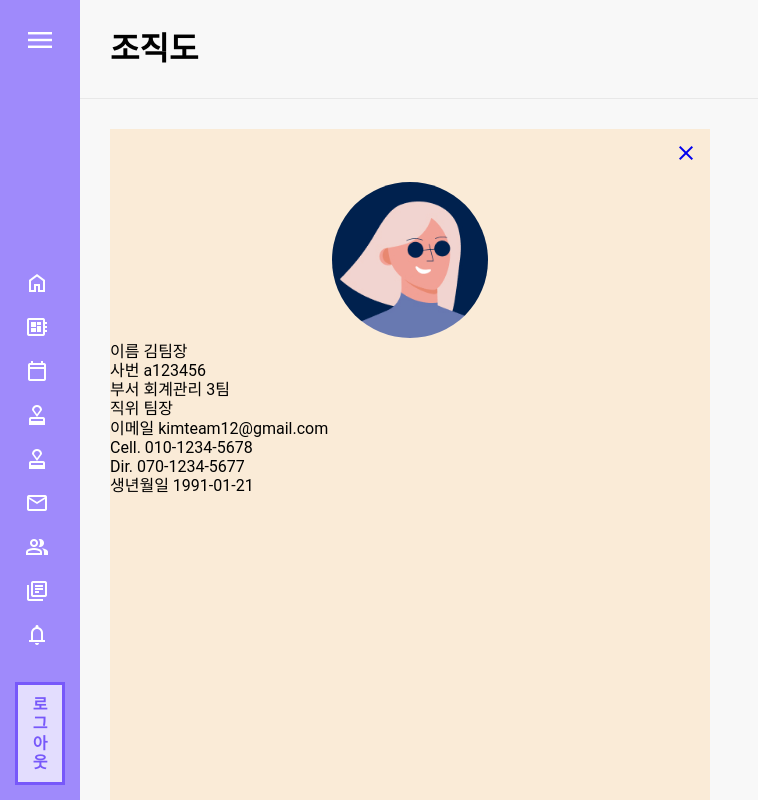
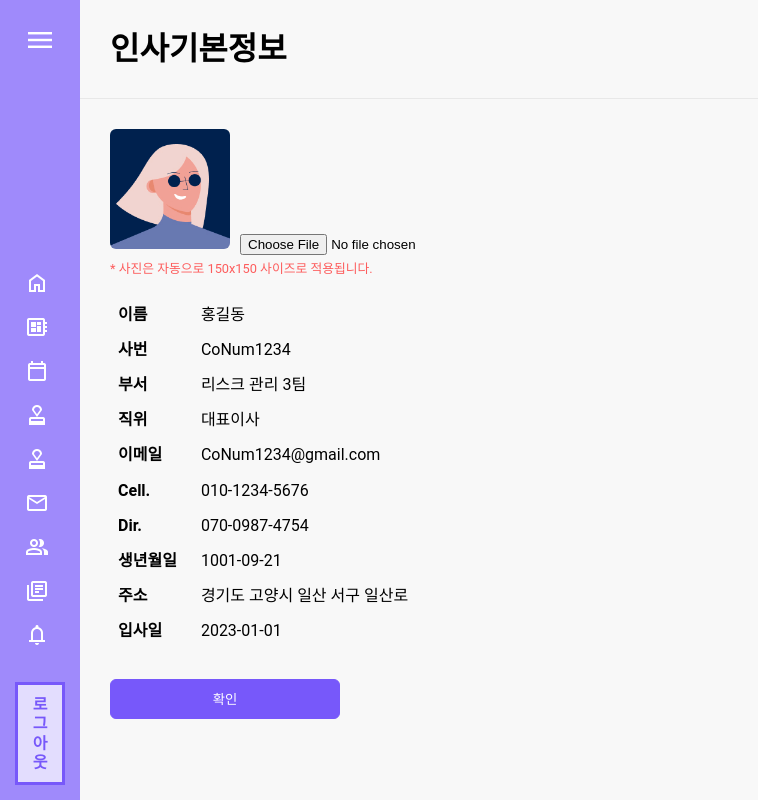
Before and after one commit to IMFOMATE/infomate_front, a React (Create React App) app: page /memberInfo in a window 1280 px wide. Shown: the top 800 px of the page, without its empty margins (0-758 px from the left). Built offline with nearby package versions, Linux system fonts and the light colour scheme.

Commit message:
updatemember

```diff
--- a/src/App.js
+++ b/src/App.js
@@ -22,6 +22,7 @@ import SearchDept from './pages/manage/SearchDept';
 import './layouts/Default.css';
 import MemberInfo from './pages/manage/MemberInfo';
 import ChartModal from './pages/manage/ChartModal';
+import UpdateMember from './pages/manage/UpdateMember';
 
 
 function App() {
@@ -77,6 +78,8 @@ function App() {
             </Route>
             <Route path='/searchDept' element={<SearchDept/>}/>
             <Route path='memberInfo' element={<MemberInfo/>}/>
+            <Route path='memberupdate' element={<UpdateMember/>}/>
+
             <Route path='test' element={<ChartModal/>}/>
           </Route>
         </Routes>
--- a/src/components/common/Navbar.jsx
+++ b/src/components/common/Navbar.jsx
@@ -24,8 +24,8 @@ function Navbar() {
                 </div>
             </div>
             <ul className=''>
-                <li className='' onClick={()=>toggleTitle("Home")}>
-                    <NavLink to="/" >
+                <li className='' onClick={()=>toggleTitle("Group")}>
+                    <NavLink to="/manage" >
                         <span className={`material-symbols-outlined icon ${NavStyle.icon}`}>
                             home
                         </span>
--- a/src/pages/manage/DeptList.jsx
+++ b/src/pages/manage/DeptList.jsx
@@ -15,7 +15,7 @@ function DeptList({data}) {
                         <td>{m.name}</td>
                         <td>{m.num}</td>
                         <td>{m.dept}</td>
-                        <td><Link to={m.groupalet} className={SdeptCss.board_link}>
+                        <td><Link to={m.link} className={SdeptCss.board_link}>
                             <button className={SdeptCss.bnt}>정보 </button>
                             </Link></td>
                     </tr>
--- a/src/pages/manage/GroupNav.js
+++ b/src/pages/manage/GroupNav.js
@@ -25,5 +25,7 @@ export default GroupNav;
 const GroupLink = [
     {text:'전체조직도', link:'/manage'},
     {text:'부서조회', link:'/searchDept'},
-    {text:'직원조회', link:'memberInfo'},
+    {text:'직원정보확인', link:'memberInfo'},
+    {text:'직원입력', link:'memberupdate'},
+
 ]
--- a/src/pages/manage/Info.module.css
+++ b/src/pages/manage/Info.module.css
@@ -6,11 +6,133 @@
 }
 
 .infoWrap{
-    width: 50%;
+    width: 600px;
     height: 100vh;
-    background-color: antiquewhite;
+    /* background-color: rgb(250, 245, 238); */
     margin: 30px ;
 }
+
+/* 이미지 */
+.imgFile {
+    margin-left: 10px;
+}
+.empInfo > p{
+    font-size: 0.8em;
+    margin-top: 6px;
+    color: rgb(253, 93, 93);
+}
+
+
+.empSign {
+    padding-top: 20px;
+}
+
+
+.empBody > tr {
+    margin: 0px;
+
+}
+
+.empBody > tr > th {
+    /* background-color: rgb(231, 231, 231); */
+    padding: 8px;
+    text-align: left;
+    /* margin: 0px; */
+    /* border: 1px solid white; */
+}
+
+.empBody > tr > td {
+    width: 420px;
+    text-align: left;
+    padding-left: 16px;
+    /* border:  1px solid rgb(224, 224, 224); */
+    /* border-bottom: 1px solid rgb(224, 224, 224); */
+
+}
+
+
+/*****************************인사정보등록*******************************/
+
+.infoList{
+    font-weight: bold;
+    padding-top: 2px;
+}
+
+.infoList > span {
+    display: inline-block;
+    width: 64px;
+    height: 30px;
+    /* background-color: #A2A3A3; */
+    text-align: right;
+}
+
+.infoList > input {
+    width: 226px;
+    height: 24px;
+    border-radius: 4px;
+    border: 1px solid #A2A3A3;
+    margin: 0px 0px 0px 14px ;
+}
+
+.infoList > input:focus{
+    border: 1px solid #7758FA;
+}
+
+/* 버튼 */
+.infoBnt > button:first-child {
+    width: 150px;
+    height: 40px;
+    background-color: #7758FA;
+    color: white;
+    border-radius: 6px;
+    border: 1px solid #7758FA;
+    margin: 30px 0px 0px 0px;
+}
+
+.infoBnt > button:last-child {
+    border:1px solid #A2A3A3;
+    color: #818181;
+    width: 150px;
+    height: 40px;
+    border-radius: 6px;
+    margin: 10px;
+
+
+}
+
+
+.checkBnt > button {
+    width: 230px;
+    height: 40px;
+    background-color: #7758FA;
+    color: white;
+    border-radius: 6px;
+    border: 1px solid #7758FA;
+    margin: 30px 0px 0px 0px;
+
+}
+.checkBnt > button > a {
+    color: white;
+}
+
+
+.bntLink{
+    color: white
+}
+
+
+
+
+
+
+
+
+
+
+
+
+
+
 
 /* 아이콘 */
 .infoIcon{
@@ -18,15 +140,19 @@
     padding: 12px;
 }
 
-.empInfo{
+/* .empInfo{
     text-align: center;
-}
+} */
 .empImage{
-    width: 26%;
-    border-radius: 100px;
+    width: 120px;
+    border-radius: 6px;
 }
 
 .empSign {
-    width: 80%;
-    /* mar */
+    width: 90%;
+    /* margin: auto; */
 }
+
+.empSign > p {
+    margin: 10px;
+}
--- a/src/pages/manage/MemberInfo.jsx
+++ b/src/pages/manage/MemberInfo.jsx
@@ -9,29 +9,66 @@ function MemberInfo(){
     return(
         <>
             <main className={`main ${GroupCss.main}`}>
-                <h1>조직도</h1>
+                <h1>인사기본정보</h1>
                 <div className={`infoWrap ${InfoCss.infoWrap}`}>
-                        <div className={`infoIcon ${InfoCss.infoIcon}`}>
-                        <Link to='/'>
-                            <span className='material-symbols-outlined'>
-                                        close
-                            </span>
-                        </Link>
-                        </div>
                     <div className={`empInfo ${InfoCss.empInfo}`}>
                         <img className={`empImage ${InfoCss.empImage}`} alt='empImage' src='img/user.jpg'/>
+                        <input type='file' className={`imgFile ${InfoCss.imgFile}`}/>
+                        <p>* 사진은 자동으로 150x150 사이즈로 적용됩니다.</p>
                     </div>
                     <div className={`empSign ${InfoCss.empSign}`}>
-                        <p>이름  김팀장</p>
-                        <p>사번  a123456</p>
-                        <p>부서  회계관리 3팀</p>
-                        <p>직위  팀장</p>
-                        <p>이메일  kimteam12@gmail.com</p>
-                        <p>Cell.  010-1234-5678</p>
-                        <p>Dir.  070-1234-5677</p>
-                        <p>생년월일  1991-01-21</p>
+                        <table>
+                            <tbody className={`empBody ${InfoCss.empBody}`}>
+                                <tr>
+                                    <th>이름</th>
+                                    <td>홍길동</td>
+                                </tr>
+                                <tr>
+                                    <th>사번</th>
+                                    <td>CoNum1234</td>
+                                </tr>
+                                <tr>
+                                    <th>부서</th>
+                                    <td>리스크 관리 3팀</td>
+                                </tr>
+                                <tr>
+                                    <th>직위</th>
+                                    <td>대표이사</td>
+                                </tr>
+                                <tr>
+                                    <th>이메일</th>
+                                    <td>CoNum1234@gmail.com</td>
+                                </tr>
+                                <tr>
+                                    <th>Cell.</th>
+                                    <td>010-1234-5676</td>
+                                </tr>
+                                <tr>
+                                    <th>Dir.</th>
+                                    <td>070-0987-4754</td>
+                                </tr>
+                                <tr>
+                                    <th>생년월일</th>
+                                    <td>1001-09-21</td>
+                                </tr>
+                                <tr>
+                                    <th>주소</th>
+                                    <td>경기도 고양시 일산 서구 일산로</td>
+                                </tr>
+                                <tr>
+                                    <th>입사일</th>
+                                    <td>2023-01-01</td>
+                                </tr>
+                            </tbody>
+                        </table>
+                    </div>
+                    <div className={`checkBnt ${InfoCss.checkBnt}`}>
+                    <button><a href='/searchDept'>확인</a></button>
+                    {/* <button>취소</button> */}
                     </div>
                 </div>
+
+
             </main>
         </>
     )
--- /dev/null
+++ b/src/pages/manage/UpdateMember.jsx
@@ -0,0 +1,82 @@
+import * as React from 'react';
+import GroupCss from './Group.module.css';
+// import {Link} from "react-router-dom";
+import InfoCss from "./Info.module.css";
+
+
+function UpdateMember(){
+
+    return(
+        <>
+            <main className={`main ${GroupCss.main}`}>
+                <h1>인사정보등록</h1>
+                <div className={`infoWrap ${InfoCss.infoWrap}`}>
+                    <div className={`empInfo ${InfoCss.empInfo}`}>
+                        <img className={`empImage ${InfoCss.empImage}`} alt='empImage' src='img/user.jpg'/>
+                        <input type='file' className={`imgFile ${InfoCss.imgFile}`}/>
+                        <p>* 사진은 자동으로 150x150 사이즈로 적용됩니다.</p>
+                    </div>
+                    <div className={`empSign ${InfoCss.empSign}`}>
+                        <div className={`infoList ${InfoCss.infoList}`}>
+                            <span>이름</span>
+                            <input type='text' className={`eminput ${InfoCss.eminput}`}
+                            placeholder='이름을 입력하세요'/>
+                        </div>
+                        <div className={`infoList ${InfoCss.infoList}`}>
+                            <span>사번</span>
+                            <input type='text' className={`eminput ${InfoCss.eminput}`}
+                            placeholder='사번을 입력하세요'/>
+                        </div>
+                        <div className={`infoList ${InfoCss.infoList}`}>
+                            <span>부서</span>
+                            <input type='text' className={`eminput ${InfoCss.eminput}`}
+                            placeholder='부서를 입력하세요'/>
+                        </div>
+                        <div className={`infoList ${InfoCss.infoList}`}>
+                            <span>직위</span>
+                            <input type='text' className={`eminput ${InfoCss.eminput}`}
+                            placeholder='직위를 입력하세요'/>
+                        </div>
+                        <div className={`infoList ${InfoCss.infoList}`}>
+                            <span>이메일</span>
+                            <input type='text' className={`eminput ${InfoCss.eminput}`}
+                            placeholder='이메일을 입력하세요'/>
+                        </div>
+                        <div className={`infoList ${InfoCss.infoList}`}>
+                            <span>Cell.</span>
+                            <input type='text' className={`eminput ${InfoCss.eminput}`}
+                            placeholder='핸드폰번호를 입력하세요'/>
+                        </div>
+                        <div className={`infoList ${InfoCss.infoList}`}>
+                            <span>Dir.</span>
+                            <input type='text' className={`eminput ${InfoCss.eminput}`}
+                            placeholder='사내전화번호를 입력하세요'/>
+                        </div>
+                        <div className={`infoList ${InfoCss.infoList}`}>
+                            <span>생년월일</span>
+                            <input type='text' className={`eminput ${InfoCss.eminput}`}
+                            placeholder='생년월일을 입력하세요'/>
+                        </div>
+                        <div className={`infoList ${InfoCss.infoList}`}>
+                            <span>주소</span>
+                            <input type='url' className={`eminput ${InfoCss.eminput}`}
+                            placeholder='주소를 입력하세요'/>
+                        </div>
+                        <div className={`infoList ${InfoCss.infoList}`}>
+                            <span>입사일</span>
+                            <input type='date' className={`eminput ${InfoCss.eminput}`}
+                            placeholder='입사일을 입력하세요'/>
+                        </div>
+
+                    </div>
+                    <div className={`infoBnt ${InfoCss.infoBnt}`}>
+                        <button>저장</button>
+                        <button>취소</button>
+                    </div>
+                </div>
+            </main>
+        </>
+    )
+}
+
+export default UpdateMember;
```
Also changed, not shown: src/pages/manage/Group.js (+1 -17 lines), src/pages/manage/SearchDept.jsx (+19 -10 lines).
